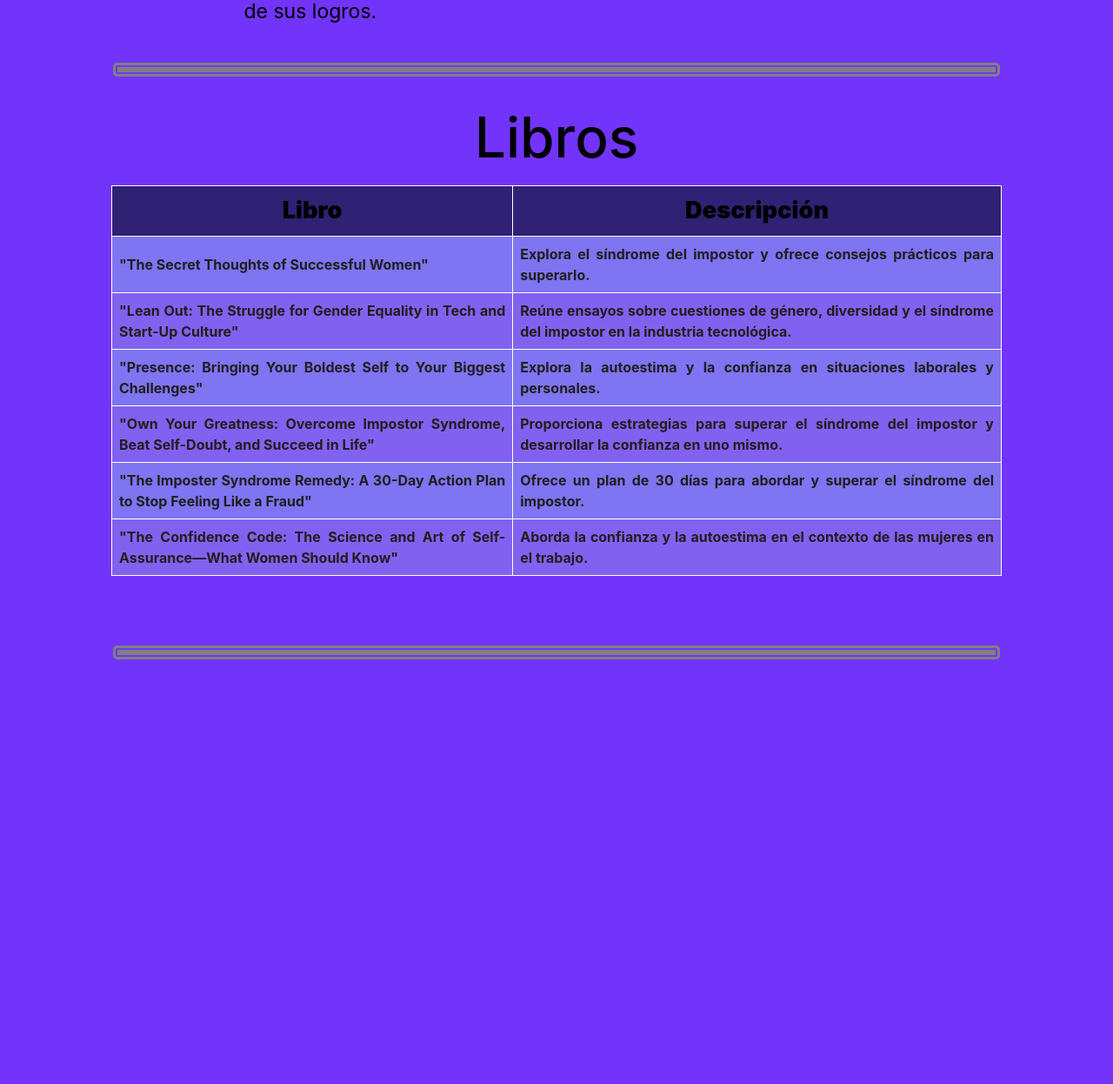
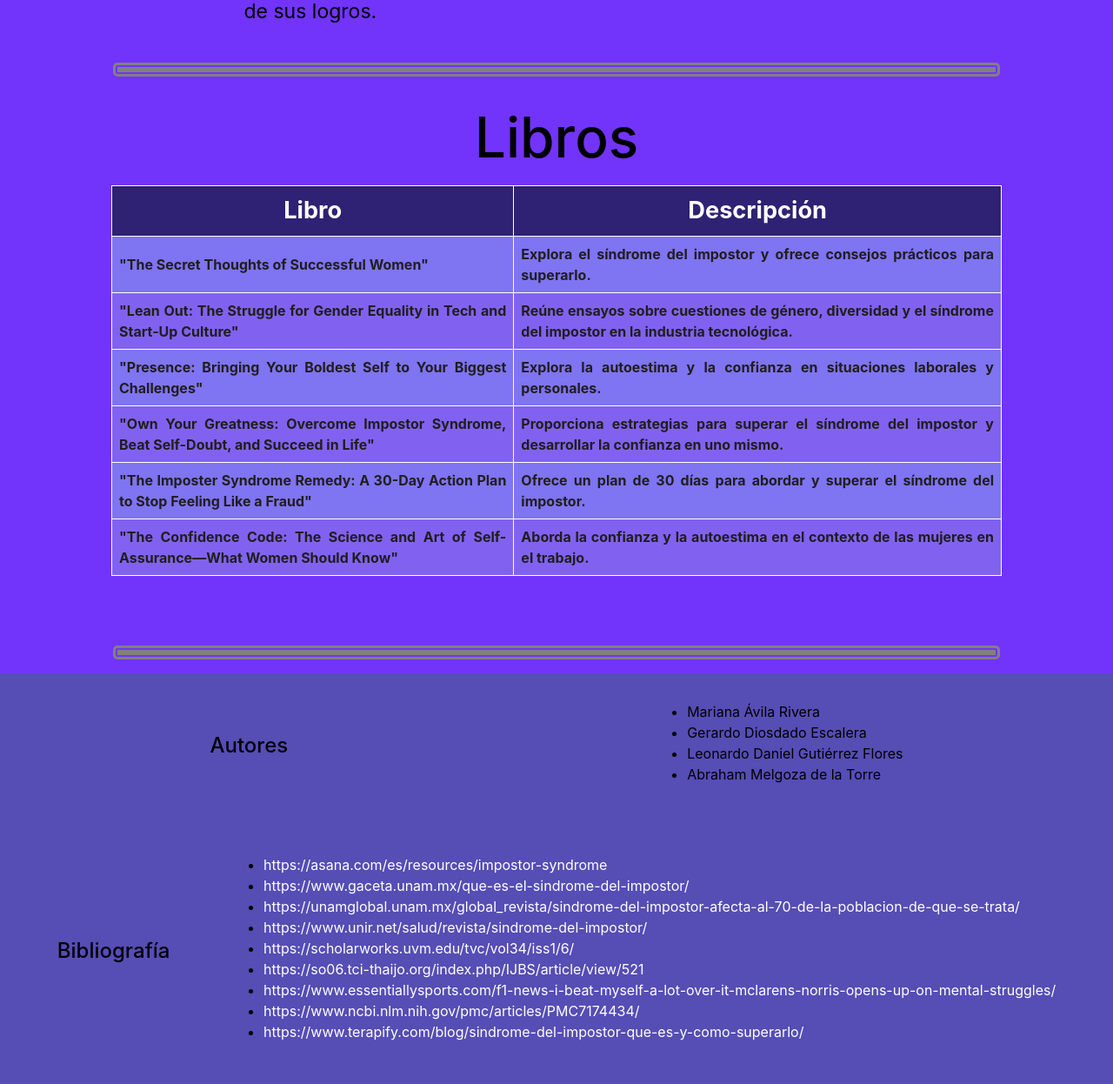
Before and after one commit to Eriarer/Etica, a PHP site: page /php/recursosAd.php in a window 1280 px wide. Shown: the part 3083-4329 px from the top of the page at 87% size. Before the commit the page ends 3841 px from the top, so only its background shows below. Run offline with PHP 8.4, Linux system fonts and the light colour scheme; some libraries are stand-ins or nearby versions; some web fonts are replaced.

Commit message:
agregando footer y quitando el <strong> de tabla

```diff
--- a/php/recursosAd.php
+++ b/php/recursosAd.php
@@ -1,5 +1,6 @@
 <!DOCTYPE html>
 <html lang="en">
+
 <head>
     <meta charset="UTF-8">
     <meta name="viewport" content="width=device-width, initial-scale=1.0">
@@ -16,6 +17,7 @@
     include_once '../include/navbar.php';
     ?>
 </head>
+
 <body>
     <div class="principal">
         <h1 class="titulo">El sindrome del impostor</h1>
@@ -80,8 +82,8 @@
         <h1>Libros</h1>
         <table>
             <tr>
-            <th><strong>Libro</strong></th>
-            <th><strong>Descripción</strong></th>
+                <th>Libro</th>
+                <th>Descripción</th>
             </tr>
             <tr>
                 <td>"The Secret Thoughts of Successful Women"</td>
@@ -112,4 +114,8 @@
         <hr>
     </div>
 </body>
+<?php
+include_once '../include/footer.php';
+?>
+
 </html>
```
Lines whose indentation alone changed are shown as unchanged.
